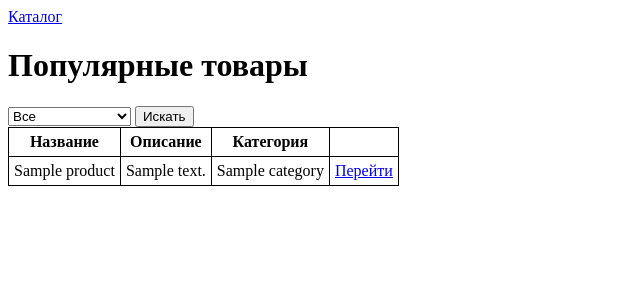
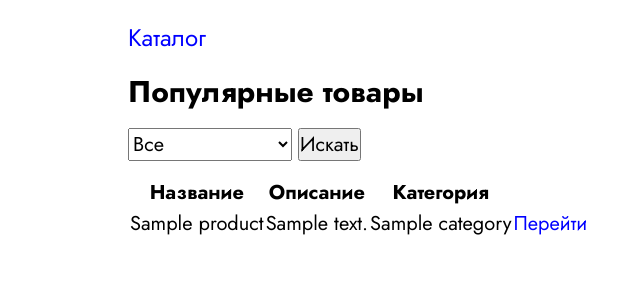
Before and after one commit to Pe4enka9/products_last, a PHP site: page / in a window 1280 px wide. Shown: the top 300 px of the page, without its empty margins (0-641 px from the left). Run offline with PHP 8.4, Linux system fonts and the light colour scheme; tables that the repository leaves empty or names only in its code hold one stand-in row (values such as "Sample post").

Commit message:
second commit

```diff
--- /dev/null
+++ b/www/assets/css/main.css
@@ -0,0 +1,39 @@
+@import url('https://fonts.googleapis.com/css2?family=Jost:ital,wght@0,100..900;1,100..900&display=swap');
+
+* {
+    margin: 0;
+    padding: 0;
+    -webkit-box-sizing: border-box;
+    -moz-box-sizing: border-box;
+    box-sizing: border-box;
+
+    font-family: "Jost", sans-serif;
+    font-size: 20px;
+}
+
+a {
+    color: #00f;
+
+    text-decoration: none;
+}
+
+.container {
+    width: 80%;
+    margin: 20px auto;
+}
+
+.catalog {
+    margin-bottom: 15px;
+
+    display: block;
+
+    font-size: 24px;
+}
+
+h1 {
+    font-size: 30px;
+}
+
+select {
+    margin: 15px 0;
+}
--- a/www/index.php
+++ b/www/index.php
@@ -19,20 +19,14 @@ $currentCategories = $_GET['categories'] ?? array('all');
     <meta name="viewport"
           content="width=device-width, user-scalable=no, initial-scale=1.0, maximum-scale=1.0, minimum-scale=1.0">
     <meta http-equiv="X-UA-Compatible" content="ie=edge">
+    <link rel="stylesheet" href="/assets/css/main.css">
     <title>Главная</title>
 </head>
 
-<style>
-    table, tr, th, td {
-        padding: 5px;
-        border: 1px solid #000;
-        border-collapse: collapse;
-    }
-</style>
-
 <body>
 
-<a href="/products.php?categories[]=<?= $currentCategories[0] ?>">Каталог</a>
+<div class="container">
+    <a class="catalog" href="/products.php?categories[]=<?= $currentCategories[0] ?>">Каталог</a>
     <h1>Популярные товары</h1>
 
     <form method="get">
@@ -76,6 +70,7 @@ $currentCategories = $_GET['categories'] ?? array('all');
         <?php endforeach; ?>
         </tbody>
     </table>
+</div>
 
 </body>
 </html>
```
Lines whose indentation alone changed are shown as unchanged.
